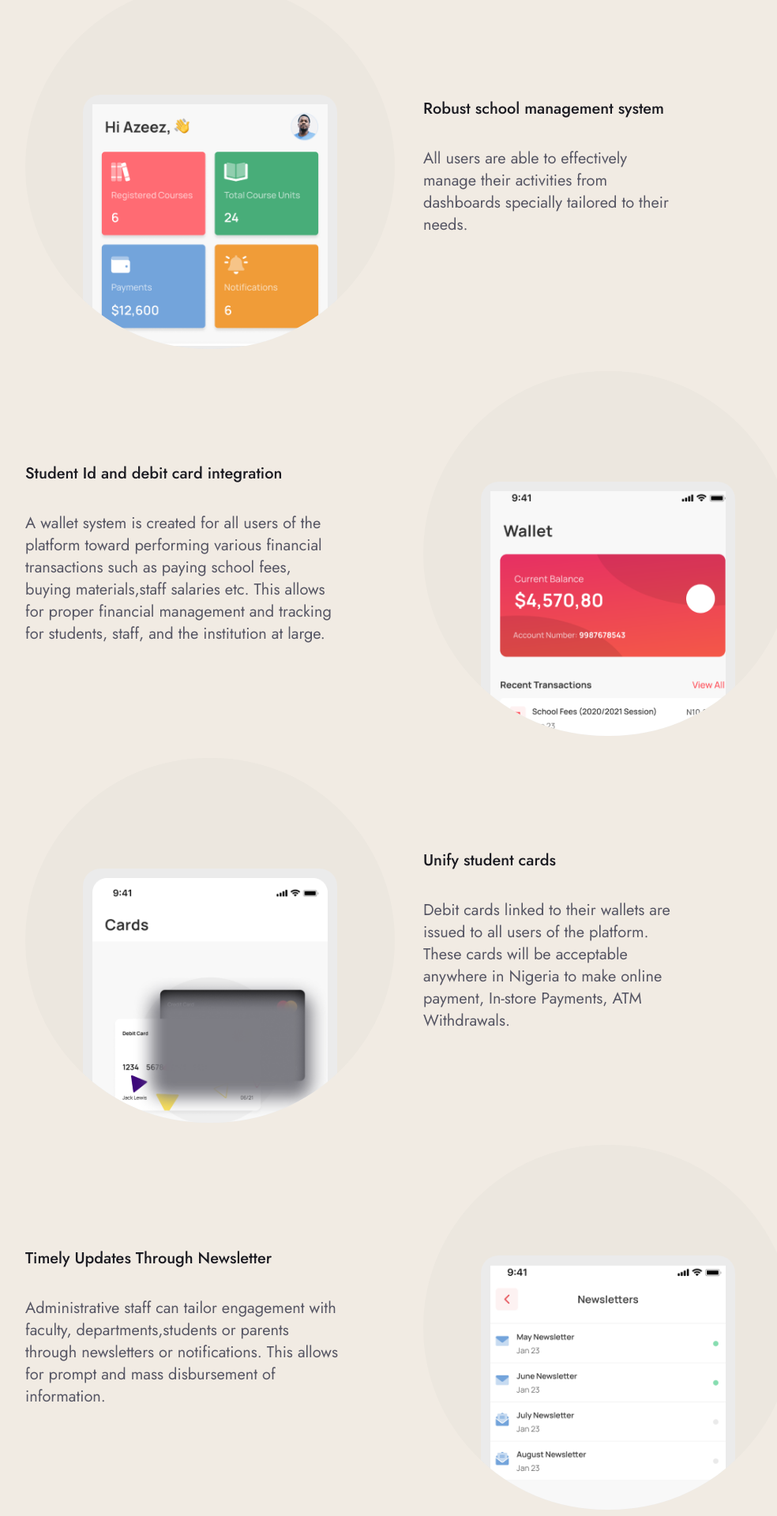
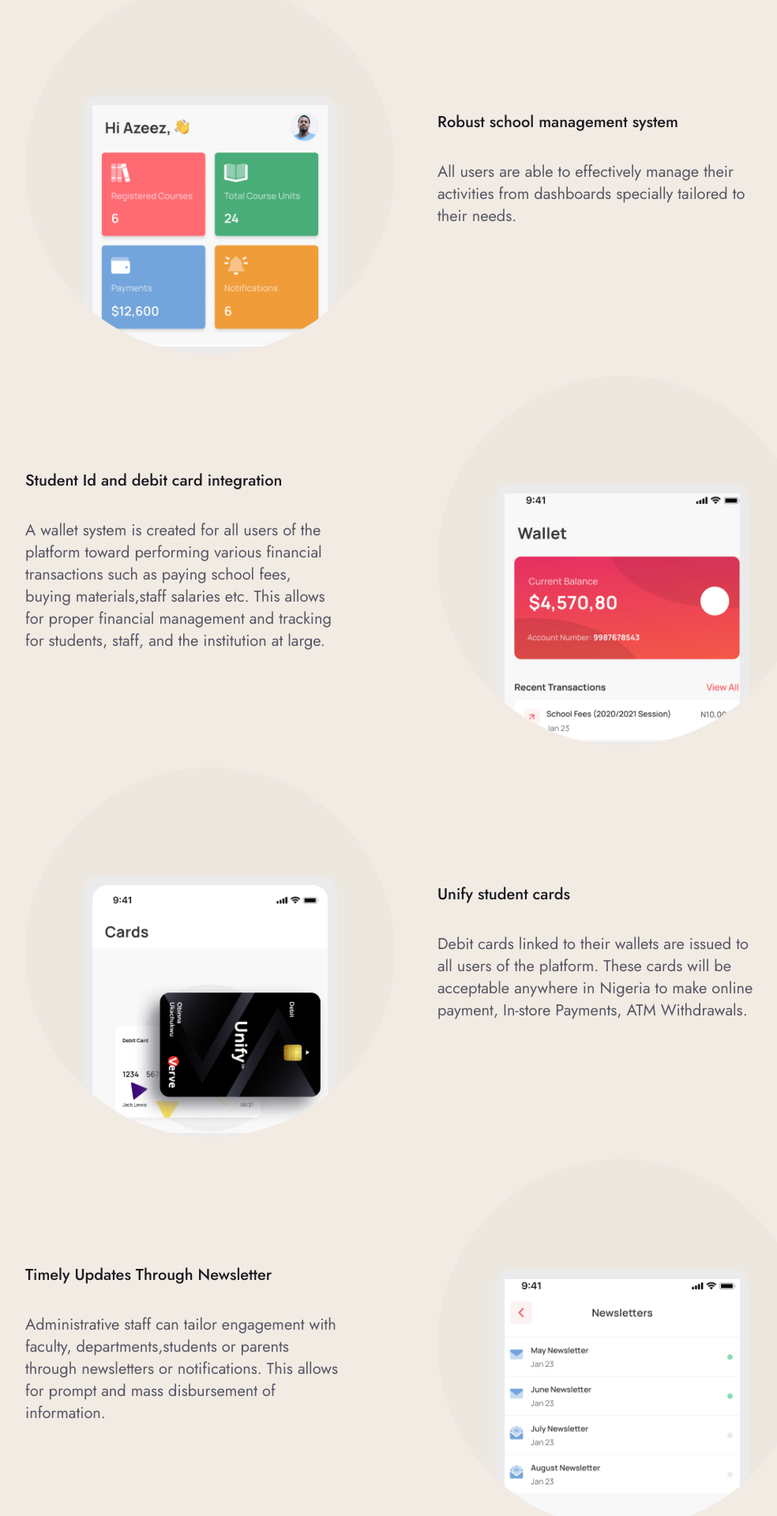
Before and after one commit to geekmaros/unify, a Vue app: page / in a window 1280 px wide. Shown: the part 2500-4420 px from the top of the page at 79% size, without its empty margins (108-1092 px from the left). Built offline with nearby package versions, Linux system fonts and the light colour scheme.

Commit message:
fix/ made the feature circle a perfect circle

```diff
--- a/src/components/Features.vue
+++ b/src/components/Features.vue
@@ -35,12 +35,13 @@
       class="px-70px lg:px-140px pt-70px flex flex-col md:block items-center "
     >
     <!-- items start -->
-      <div class="grid grid-row-2 md:grid-cols-2 gap-2 mt-7 items-center">
+      <!-- first item -->
+      <div class="grid grid-row-2 md:grid-cols-2 gap-11 mt-7 items-center">
         <div
-          class="max-w-[347px] max-h-[347px] lg:max-w-[468px] lg:max-h-[468px] bg-[#ECE7DF] rounded-full overflow-hidden flex justify-center items-center"
+          class="w-[347px] h-[347px] lg:w-[468px] lg:h-[468px] bg-[#ECE7DF] rounded-[50%] inline-block overflow-hidden flex items-center justify-center"
         >
           <div
-            class="py-3 px-3 bg-[#EBEBEB] inline-block rounded-[22.43px] mt-140px max-w-[256px] max-h-[256px] lg:max-w-[322px] lg:max-h-[322px]"
+            class="rounded-[22.43px] bg-[#EBEBEB] mt-36 py-3 px-3 w-[256px] md:w-[300px] lg:w-[322px] ]"
           >
             <img src="../assets/robust.png" alt="" class="" />
           </div>
@@ -52,7 +53,7 @@
             Robust school management system
           </h1>
           <p
-            class="mt-35px text-[16px] w-[325px] text-center md:text-left md:max-w-400px md:text-[20px] leading-7 text-unify-dark-100"
+            class="mt-35px text-[16px] w-[325px] text-center md:text-left md:w-300px lg:w-400px md:text-[20px] leading-7 text-unify-dark-100"
           >
             All users are able to effectively manage their activities from
             dashboards specially tailored to their needs.
@@ -61,12 +62,12 @@
       </div>
 
       <!-- second item -->
-      <div class="grid grid-row-2 md:grid-cols-2 gap-2 mt-7 items-center">
+      <div class="grid grid-row-2 md:grid-cols-2 gap-11 mt-7 items-center">
         <div
-          class="max-w-[347px] max-h-[347px] lg:max-w-[468px] lg:max-h-[468px] bg-[#ECE7DF] rounded-full overflow-hidden flex justify-center items-center left"
+          class="w-[347px] h-[347px] lg:w-[468px] lg:h-[468px] bg-[#ECE7DF] rounded-[50%] inline-block overflow-hidden flex items-center justify-center left"
         >
           <div
-            class="py-3 px-3 bg-[#EBEBEB] inline-block rounded-[22.43px] mt-140px max-w-[256px] max-h-[256px] lg:max-w-[322px] lg:max-h-[322px]"
+            class="rounded-[22.43px] bg-[#EBEBEB] mt-36 py-3 px-3 w-[256px] md:w-[300px] lg:w-[322px] ]"
           >
             <img src="../assets/card.png" alt="" class="" />
           </div>
@@ -80,20 +81,24 @@
           <p
             class="mt-35px text-[16px] w-[325px] text-center md:text-left md:w-300px lg:w-400px md:text-[20px] leading-7 text-unify-dark-100"
           >
-            A wallet system is created for all users of the platform toward performing various financial transactions such as paying school fees, buying materials,staff salaries etc. This allows for proper financial management and tracking for students, staff, and the institution at large.
+            A wallet system is created for all users of the platform toward
+            performing various financial transactions such as paying school
+            fees, buying materials,staff salaries etc. This allows for proper
+            financial management and tracking for students, staff, and the
+            institution at large.
           </p>
         </div>
       </div>
 
       <!-- third item -->
-      <div class="grid grid-row-2 md:grid-cols-2 gap-2 mt-7 items-center">
+      <div class="grid grid-row-2 md:grid-cols-2 gap-11 mt-7 items-center">
         <div
-          class="max-w-[347px] max-h-[347px] lg:max-w-[468px] lg:max-h-[468px] bg-[#ECE7DF] rounded-full overflow-hidden flex justify-center items-center"
+          class="w-[347px] h-[347px] lg:w-[468px] lg:h-[468px] bg-[#ECE7DF] rounded-[50%] inline-block overflow-hidden flex items-center justify-center"
         >
           <div
-            class="py-3 px-3 bg-[#EBEBEB] inline-block rounded-[22.43px] mt-140px max-w-[256px] max-h-[256px] lg:max-w-[322px] lg:max-h-[322px]"
+            class="rounded-[22.43px] bg-[#EBEBEB] mt-36 py-3 px-3 w-[256px] md:w-[300px] lg:w-[322px] ]"
           >
-            <img src="../assets/student-card.png" alt="" class="" />
+            <img src="../assets/unify-student-card.png" alt="" class="" />
           </div>
         </div>
         <div>
@@ -103,20 +108,22 @@
             Unify student cards
           </h1>
           <p
-            class="mt-35px text-[16px] w-[325px] text-center md:text-left md:max-w-400px md:text-[20px] leading-7 text-unify-dark-100"
+            class="mt-35px text-[16px] w-[325px] text-center md:text-left md:w-300px lg:w-400px md:text-[20px] leading-7 text-unify-dark-100"
           >
-            Debit cards linked to their wallets are issued to all users of the platform. These cards will be acceptable anywhere in Nigeria to make online payment, In-store Payments, ATM Withdrawals.
+            Debit cards linked to their wallets are issued to all users of the
+            platform. These cards will be acceptable anywhere in Nigeria to make
+            online payment, In-store Payments, ATM Withdrawals.
           </p>
         </div>
       </div>
 
       <!-- fourth/ last item -->
-      <div class="grid grid-row-2 md:grid-cols-2 gap-2 mt-7 items-center">
+      <div class="grid grid-row-2 md:grid-cols-2 gap-11 mt-7 items-center">
         <div
-          class="max-w-[347px] max-h-[347px] lg:max-w-[468px] lg:max-h-[468px] bg-[#ECE7DF] rounded-full overflow-hidden flex justify-center items-center left"
+          class="w-[347px] h-[347px] lg:w-[468px] lg:h-[468px] bg-[#ECE7DF] rounded-[50%] inline-block overflow-hidden flex items-center justify-center left"
         >
           <div
-            class="py-3 px-3 bg-[#EBEBEB] inline-block rounded-[22.43px] mt-140px max-w-[256px] max-h-[256px] lg:max-w-[322px] lg:max-h-[322px]"
+            class="rounded-[22.43px] bg-[#EBEBEB] mt-36 py-3 px-3 w-[256px] md:w-[300px] lg:w-[322px] ]"
           >
             <img src="../assets/newsletter.png" alt="" class="" />
           </div>
@@ -130,7 +137,10 @@
           <p
             class="mt-35px text-[16px] w-[325px] text-center md:text-left md:w-300px lg:w-400px md:text-[20px] leading-7 text-unify-dark-100"
           >
-            Administrative staff can tailor engagement with faculty, departments,students or parents through newsletters or notifications. This allows for prompt and mass disbursement of information.
+           Administrative staff can tailor engagement with faculty,
+            departments,students or parents through newsletters or
+            notifications. This allows for prompt and mass disbursement of
+            information.
           </p>
         </div>
       </div>
--- a/src/views/FeaturesView.vue
+++ b/src/views/FeaturesView.vue
@@ -1,5 +1,5 @@
 <template>
-  <main class="mt-11 mb-93px">
+  <main class="mt-11 mb-40">
     <div class="text-center">
       <div class="flex items-center justify-center">
         <svg
@@ -31,24 +31,20 @@
       </h3>
     </div>
     <div
-      class="px-70px lg:px-140px pt-70px flex flex-col md:block items-center "
+      class="px-70px lg:px-140px pt-70px flex flex-col md:block items-center"
     >
       <!-- first item -->
-      <div class="grid grid-row-2 md:grid-cols-2 gap-11 mt-7 items-center ">
+      <div class="grid grid-row-2 md:grid-cols-2 gap-11 mt-7 items-center">
         <div
-          class="max-w-[347px] max-h-[347px] lg:max-w-[468px] lg:max-h-[468px] bg-[#ECE7DF] rounded-full overflow-hidden flex justify-center items-center"
+          class="w-[347px] h-[347px] lg:w-[468px] lg:h-[468px] bg-[#ECE7DF] rounded-[50%] inline-block overflow-hidden flex items-center justify-center"
         >
           <div
-            class="py-3 px-3 bg-[#EBEBEB] inline-block rounded-[22.43px] mt-140px max-w-[256px] max-h-[256px] lg:max-w-[322px] lg:max-h-[322px]"
+            class="rounded-[22.43px] bg-[#EBEBEB] mt-36 py-3 px-3 w-[256px] md:w-[300px] lg:w-[322px] ]"
           >
-            <img
-              src="../assets/robust.png"
-              alt=""
-              class=""
-            />
+            <img src="../assets/robust.png" alt="" class="" />
           </div>
         </div>
-        <div class="md:ml-auto">
+        <div>
           <h1
             class="text-unify-primary w-[312px] text-center md:text-left md:w-[340px] text-20px leading-7 font-medium mt-3 md:mt-0"
           >
@@ -66,10 +62,10 @@
       <!-- second item -->
       <div class="grid grid-row-2 md:grid-cols-2 gap-11 mt-7 items-center">
         <div
-          class="max-w-[347px] max-h-[347px] lg:max-w-[468px] lg:max-h-[468px] bg-[#ECE7DF] rounded-full overflow-hidden flex justify-center items-center left"
+          class="w-[347px] h-[347px] lg:w-[468px] lg:h-[468px] bg-[#ECE7DF] rounded-[50%] inline-block overflow-hidden flex items-center justify-center left"
         >
           <div
-            class="py-3 px-3 bg-[#EBEBEB] inline-block rounded-[22.43px] mt-140px max-w-[256px] max-h-[256px] lg:max-w-[322px] lg:max-h-[322px]"
+            class="rounded-[22.43px] bg-[#EBEBEB] mt-36 py-3 px-3 w-[256px] md:w-[300px] lg:w-[322px] ]"
           >
             <img src="../assets/card.png" alt="" class="" />
           </div>
@@ -93,21 +89,17 @@
       </div>
 
       <!-- third item -->
-      <div class="grid grid-row-2 md:grid-cols-2 gap-11 mt-7 items-center ">
+      <div class="grid grid-row-2 md:grid-cols-2 gap-11 mt-7 items-center">
         <div
-          class="max-w-[347px] max-h-[347px] lg:max-w-[468px] lg:max-h-[468px] bg-[#ECE7DF] rounded-full overflow-hidden flex justify-center items-center"
+          class="w-[347px] h-[347px] lg:w-[468px] lg:h-[468px] bg-[#ECE7DF] rounded-[50%] inline-block overflow-hidden flex items-center justify-center"
         >
           <div
-            class="py-3 px-3 bg-[#EBEBEB] inline-block rounded-[22.43px] mt-140px max-w-[256px] max-h-[256px] lg:max-w-[322px] lg:max-h-[322px]"
+            class="rounded-[22.43px] bg-[#EBEBEB] mt-36 py-3 px-3 w-[256px] md:w-[300px] lg:w-[322px] ]"
           >
-            <img
-              src="../assets/student-card.png"
-              alt=""
-              class=""
-            />
+            <img src="../assets/unify-student-card.png" alt="" class="" />
           </div>
         </div>
-        <div class="md:ml-auto">
+        <div>
           <h1
             class="text-unify-primary w-[312px] text-center md:text-left md:w-[340px] text-20px leading-7 font-medium mt-3 md:mt-0"
           >
@@ -126,16 +118,12 @@
       <!-- fourth/ last item -->
       <div class="grid grid-row-2 md:grid-cols-2 gap-11 mt-7 items-center">
         <div
-          class="max-w-[347px] max-h-[347px] lg:max-w-[468px] lg:max-h-[468px] bg-[#ECE7DF] rounded-full overflow-hidden flex justify-center items-center left"
+          class="w-[347px] h-[347px] lg:w-[468px] lg:h-[468px] bg-[#ECE7DF] rounded-[50%] inline-block overflow-hidden flex items-center justify-center left"
         >
           <div
-            class="py-3 px-3 bg-[#EBEBEB] inline-block rounded-[22.43px] mt-140px max-w-[256px] max-h-[256px] lg:max-w-[322px] lg:max-h-[322px]"
+            class="rounded-[22.43px] bg-[#EBEBEB] mt-36 py-3 px-3 w-[256px] md:w-[300px] lg:w-[322px] ]"
           >
-            <img
-              src="../assets/newsletter.png"
-              alt=""
-              class=""
-            />
+            <img src="../assets/newsletter.png" alt="" class="" />
           </div>
         </div>
         <div>
@@ -147,7 +135,7 @@
           <p
             class="mt-35px text-[16px] w-[325px] text-center md:text-left md:w-300px lg:w-400px md:text-[20px] leading-7 text-unify-dark-100"
           >
-            Administrative staff can tailor engagement with faculty,
+           Administrative staff can tailor engagement with faculty,
             departments,students or parents through newsletters or
             notifications. This allows for prompt and mass disbursement of
             information.
@@ -155,18 +143,19 @@
         </div>
       </div>
 
+
       <!-- fifth item -->
-      <div class="grid grid-row-2 md:grid-cols-2 gap-11 mt-7 items-center">
+       <div class="grid grid-row-2 md:grid-cols-2 gap-11 mt-7 items-center">
         <div
-          class="max-w-[347px] max-h-[347px] lg:max-w-[468px] lg:max-h-[468px] bg-[#ECE7DF] rounded-full overflow-hidden flex justify-center items-center"
+          class="w-[347px] h-[347px] lg:w-[468px] lg:h-[468px] bg-[#ECE7DF] rounded-[50%] inline-block overflow-hidden flex items-center justify-center"
         >
           <div
-            class="py-3 px-3 bg-[#EBEBEB] inline-block rounded-[22.43px] mt-140px max-w-[256px] max-h-[256px] lg:max-w-[322px] lg:max-h-[322px]"
+            class="rounded-[22.43px] bg-[#EBEBEB] mt-36 py-3 px-3 w-[256px] md:w-[300px] lg:w-[322px] ]"
           >
             <img src="../assets/modules.png" alt="" class="" />
           </div>
         </div>
-        <div class="md:ml-auto">
+        <div>
           <h1
             class="text-unify-primary w-[312px] text-center md:text-left md:w-[340px] text-20px leading-7 font-medium mt-3 md:mt-0"
           >
@@ -175,7 +164,7 @@
           <p
             class="mt-35px text-[16px] w-[325px] text-center md:text-left md:w-300px lg:w-400px md:text-[20px] leading-7 text-unify-dark-100"
           >
-            Users are sectioned into holistic modules; each user can access a
+             Users are sectioned into holistic modules; each user can access a
             tailored dashboard comprising different features and functionality.
             The interfaces are categorized into Students, Parents, Lecturers,
             Administration, Stakeholders, Bursary, Prospective Students, and
@@ -187,16 +176,12 @@
       <!-- sixth item -->
       <div class="grid grid-row-2 md:grid-cols-2 gap-11 mt-7 items-center">
         <div
-          class="max-w-[347px] max-h-[347px] lg:max-w-[468px] lg:max-h-[468px] bg-[#ECE7DF] rounded-full overflow-hidden flex justify-center items-center left"
+          class="w-[347px] h-[347px] lg:w-[468px] lg:h-[468px] bg-[#ECE7DF] rounded-[50%] inline-block overflow-hidden flex items-center justify-center left"
         >
           <div
-            class="py-3 px-3 bg-[#EBEBEB] inline-block rounded-[22.43px] mt-140px max-w-[256px] max-h-[256px] lg:max-w-[322px] lg:max-h-[322px]"
+            class="rounded-[22.43px] bg-[#EBEBEB] mt-36 py-3 px-3 w-[256px] md:w-[300px] lg:w-[322px] ]"
           >
-            <img
-              src="../assets/audio-video.png"
-              alt=""
-              class=""
-            />
+            <img src="../assets/audio-video.png" alt="" class="" />
           </div>
         </div>
         <div>
@@ -216,21 +201,18 @@
       </div>
 
       <!-- seventh item -->
+
       <div class="grid grid-row-2 md:grid-cols-2 gap-11 mt-7 items-center">
         <div
-          class="max-w-[347px] max-h-[347px] lg:max-w-[468px] lg:max-h-[468px] bg-[#ECE7DF] rounded-full overflow-hidden flex justify-center items-center"
+          class="w-[347px] h-[347px] lg:w-[468px] lg:h-[468px] bg-[#ECE7DF] rounded-[50%] inline-block overflow-hidden flex items-center justify-center"
         >
           <div
-            class="py-3 px-3 bg-[#EBEBEB] inline-block rounded-[22.43px] mt-140px max-w-[256px] max-h-[256px] lg:max-w-[322px] lg:max-h-[322px]"
+            class="rounded-[22.43px] bg-[#EBEBEB] mt-36 py-3 px-3 w-[256px] md:w-[300px] lg:w-[322px] ]"
           >
-            <img
-              src="../assets/registration.png"
-              alt=""
-              class=""
-            />
+            <img src="../assets/registration.png" alt="" class="" />
           </div>
         </div>
-        <div class="md:ml-auto">
+        <div>
           <h1
             class="text-unify-primary w-[312px] text-center md:text-left md:w-[340px] text-20px leading-7 font-medium mt-3 md:mt-0"
           >
@@ -247,16 +229,12 @@
       <!-- eighth item -->
       <div class="grid grid-row-2 md:grid-cols-2 gap-11 mt-7 items-center">
         <div
-          class="max-w-[347px] max-h-[347px] lg:max-w-[468px] lg:max-h-[468px] bg-[#ECE7DF] rounded-full overflow-hidden flex justify-center items-center left"
+          class="w-[347px] h-[347px] lg:w-[468px] lg:h-[468px] bg-[#ECE7DF] rounded-[50%] inline-block overflow-hidden flex items-center justify-center left"
         >
           <div
-            class="py-3 px-3 bg-[#EBEBEB] inline-block rounded-[22.43px] mt-140px max-w-[256px] max-h-[256px] lg:max-w-[322px] lg:max-h-[322px]"
+            class="rounded-[22.43px] bg-[#EBEBEB] mt-36 py-3 px-3 w-[256px] md:w-[300px] lg:w-[322px] ]"
           >
-            <img
-              src="../assets/income-expense.png"
-              alt=""
-              class=""
-            />
+            <img src="../assets/income-expense.png" alt="" class="" />
           </div>
         </div>
         <div>
@@ -280,19 +258,15 @@
       <!-- nineth item -->
       <div class="grid grid-row-2 md:grid-cols-2 gap-11 mt-7 items-center">
         <div
-          class="max-w-[347px] max-h-[347px] lg:max-w-[468px] lg:max-h-[468px] bg-[#ECE7DF] rounded-full overflow-hidden flex justify-center items-center"
+          class="w-[347px] h-[347px] lg:w-[468px] lg:h-[468px] bg-[#ECE7DF] rounded-[50%] inline-block overflow-hidden flex items-center justify-center"
         >
           <div
-            class="py-3 px-3 bg-[#EBEBEB] inline-block rounded-[22.43px] mt-140px max-w-[256px] max-h-[256px] lg:max-w-[322px] lg:max-h-[322px]"
+            class="rounded-[22.43px] bg-[#EBEBEB] mt-36 py-3 px-3 w-[256px] md:w-[300px] lg:w-[322px] ]"
           >
-            <img
-              src="../assets/save-finance.png"
-              alt=""
-              class=""
-            />
+            <img src="../assets/save-finance.png  " alt="" />
           </div>
         </div>
-        <div class="md:ml-auto">
+        <div>
           <h1
             class="text-unify-primary w-[312px] text-center md:text-left md:w-[340px] text-20px leading-7 font-medium mt-3 md:mt-0"
           >
@@ -312,16 +286,12 @@
       <!-- tenth/last item -->
       <div class="grid grid-row-2 md:grid-cols-2 gap-11 mt-7 items-center">
         <div
-          class="max-w-[347px] max-h-[347px] lg:max-w-[468px] lg:max-h-[468px] bg-[#ECE7DF] rounded-full overflow-hidden flex justify-center items-center left"
+          class="w-[347px] h-[347px] lg:w-[468px] lg:h-[468px] bg-[#ECE7DF] rounded-[50%] inline-block overflow-hidden flex items-center justify-center left"
         >
           <div
-            class="py-3 px-3 bg-[#EBEBEB] inline-block rounded-[22.43px] mt-140px max-w-[256px] max-h-[256px] lg:max-w-[322px] lg:max-h-[322px]"
+            class="rounded-[22.43px] bg-[#EBEBEB] mt-36 py-3 px-3 w-[256px] md:w-[300px] lg:w-[322px] ]"
           >
-            <img
-              src="../assets/audit.png"
-              alt=""
-              class=""
-            />
+            <img src="../assets/audit.png" alt="" />
           </div>
         </div>
         <div>
@@ -333,7 +303,8 @@
           <p
             class="mt-35px text-[16px] w-[325px] text-center md:text-left md:w-300px lg:w-400px md:text-[20px] leading-7 text-unify-dark-100"
           >
-            Audit logs of users activities can be spooled off the platform for easy reference
+            Audit logs of users activities can be spooled off the platform for
+            easy reference
           </p>
         </div>
       </div>
```
Also changed, not shown: src/assets/unify-student-card.png (added), 1 other file (tests, documents, lock files or other folders).
